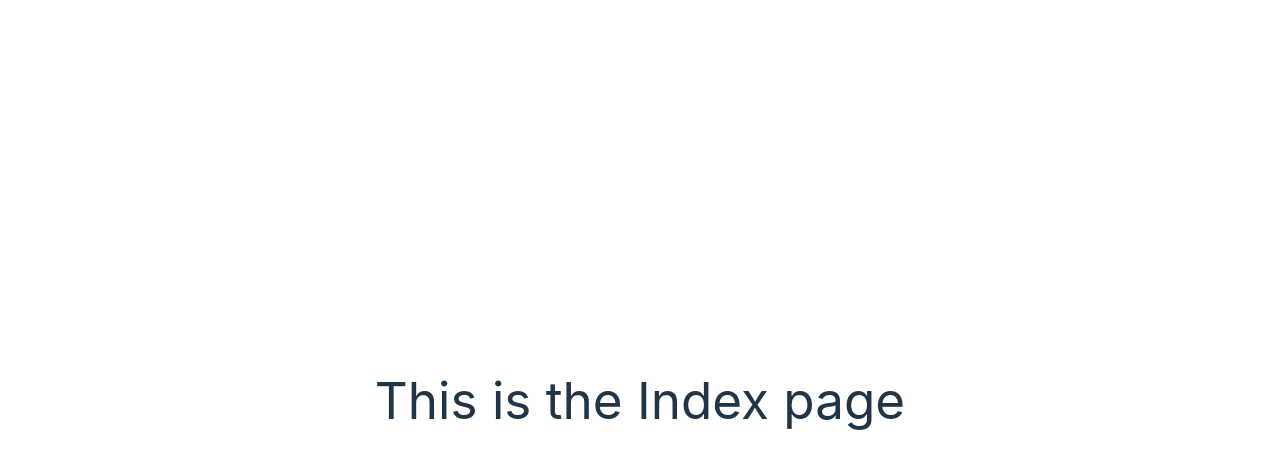
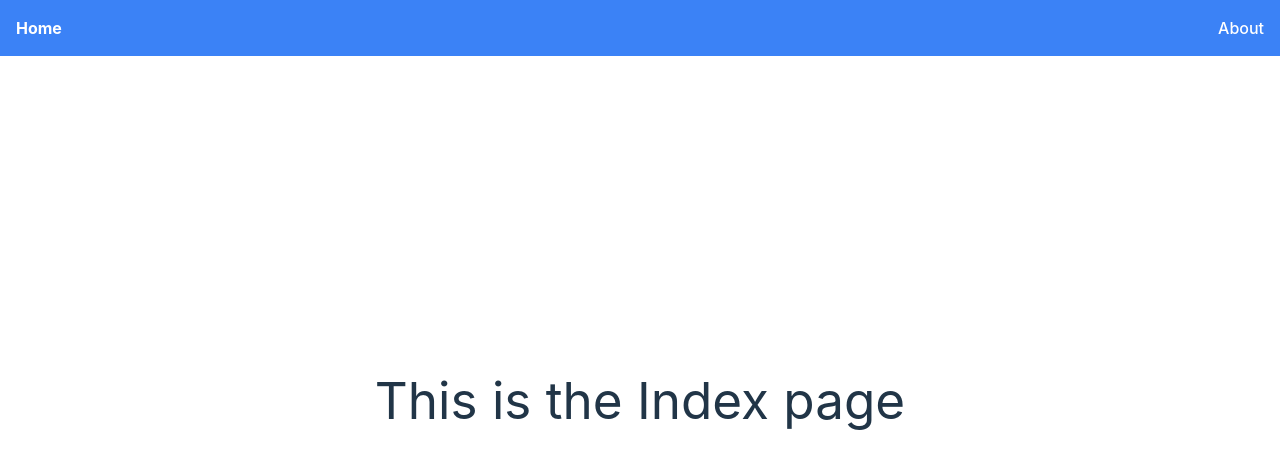
Before and after one commit to jackhr/new-photo-filter-frontend, a React (Vite) app: page / in a window 1280 px wide. Shown: the top 468 px of the page. Built offline with nearby package versions, Linux system fonts and the light colour scheme.

Commit message:
Create basic nav bar

```diff
--- /dev/null
+++ b/src/components/Navbar/Navbar.tsx
@@ -0,0 +1,11 @@
+export default function Navbar() {
+    return (
+        <nav className="bg-blue-500 p-4 fixed top-0 left-0 w-full">
+            <div className="container mx-auto flex justify-between items-center">
+                <link />
+                <a href="#" className="text-white hover:text-white font-bold">Home</a>
+                <a href="#" className="text-white hover:text-white">About</a>
+            </div>
+        </nav>
+    )
+}
--- a/src/pages/App/App.tsx
+++ b/src/pages/App/App.tsx
@@ -1,3 +1,4 @@
+import Navbar from '../../components/Navbar/Navbar'
 import Index from '../Index/Index'
 import './App.css'
 
@@ -5,6 +6,7 @@ function App() {
 
     return (
         <>
+            <Navbar />
             <Index />
         </>
     )
```
Also changed, not shown: src/components/Navbar/Navbar.css (added).
